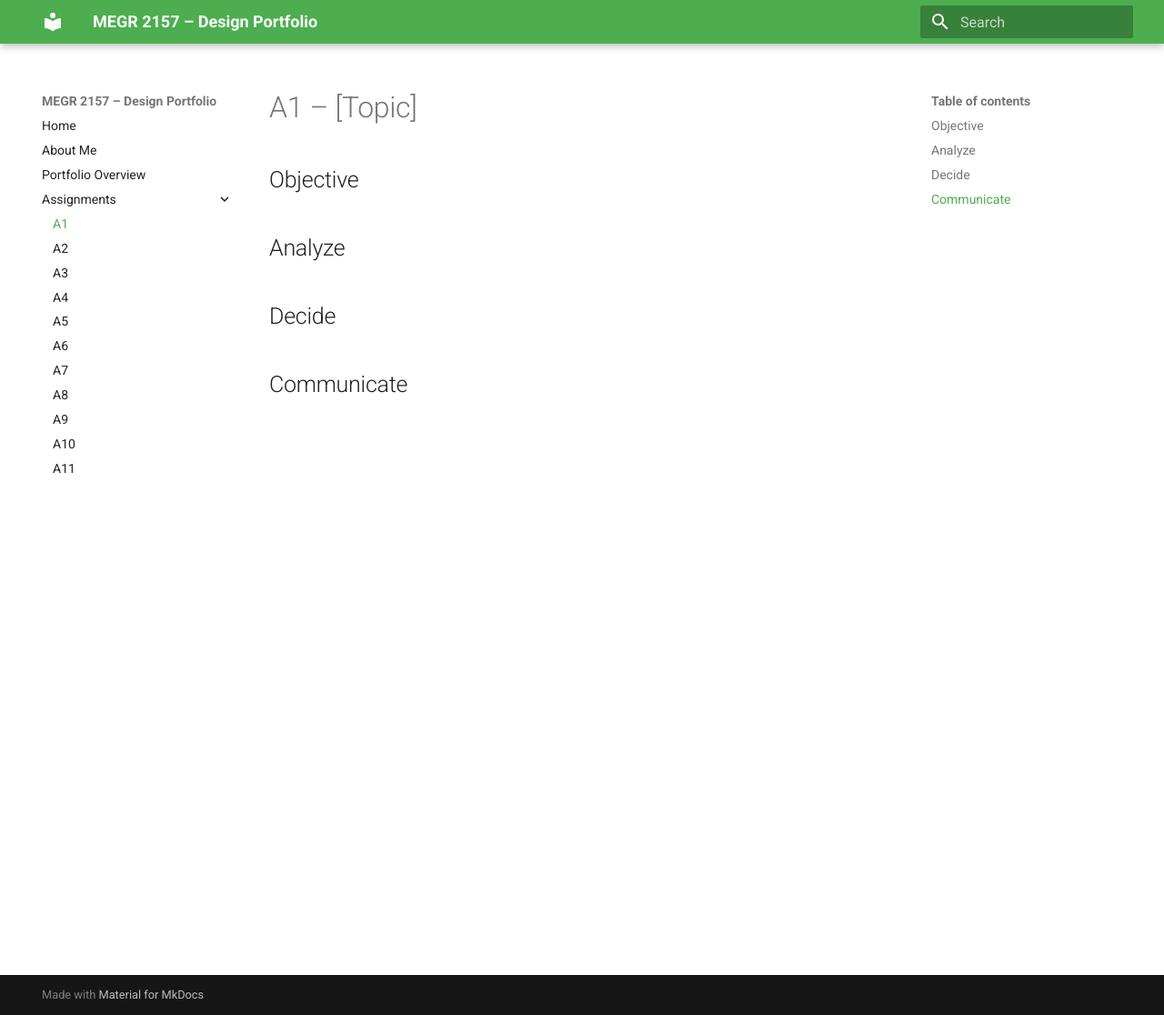
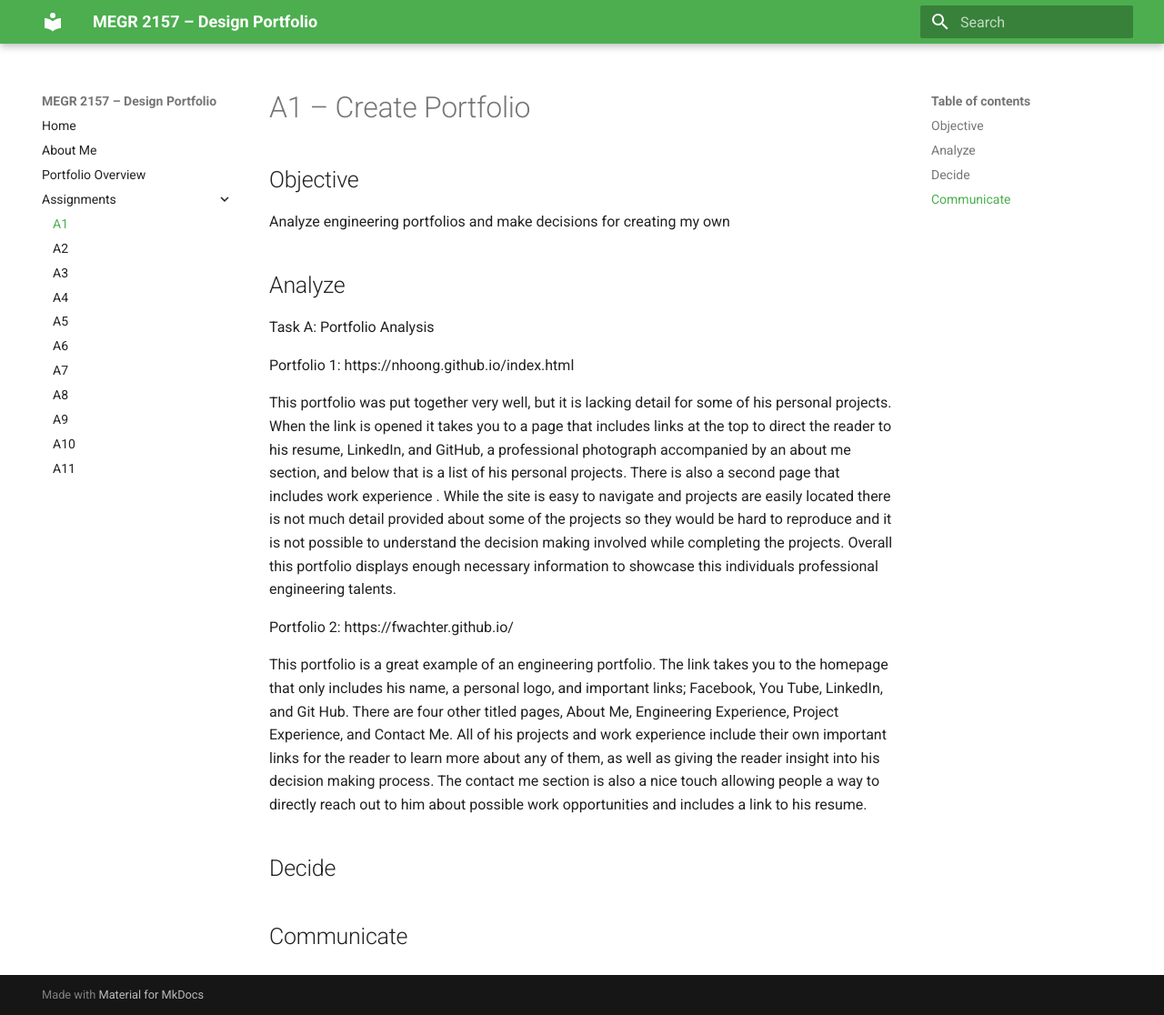
Before and after one commit to whodges5-art/wyatt-hodges-design-projects-portfolio, an MkDocs documentation site: the page built from docs/assignments/A01/index.md, in a window 1280 px wide and 1116 px high. Shown: the whole window at 91% size. Built offline with MkDocs 1.6.1 and Material for MkDocs 9.7.7, drawn with Linux system fonts in a browser that asks for light colours.

Commit message:
Analyze Task A

```diff
--- a/docs/assignments/A01/index.md
+++ b/docs/assignments/A01/index.md
@@ -1,9 +1,20 @@
-# A1 – [Topic]
+# A1 – Create Portfolio
 
 ## Objective
+Analyze engineering portfolios and make decisions for creating my own
 
 
 ## Analyze
+Task A: Portfolio Analysis
+
+Portfolio 1: https://nhoong.github.io/index.html
+
+This portfolio was put together very well, but it is lacking detail for some of his personal projects. When the link is opened it takes you to a page that includes links at the top to direct the reader to his resume, LinkedIn, and GitHub, a professional photograph accompanied by an about me section, and below that is a list of his personal projects. There is also a second page that includes work experience . While the site is easy to navigate and projects are easily located there is not much detail provided about some of the projects so they would be hard to reproduce and it is not possible to understand the decision making involved while completing the projects. Overall this portfolio displays enough necessary information to showcase this individuals professional engineering talents.
+
+Portfolio 2: https://fwachter.github.io/
+
+This portfolio is a great example of an engineering portfolio. The link takes you to the homepage that only includes his name, a personal logo, and important links; Facebook, You Tube, LinkedIn, and Git Hub. There are four other titled pages, About Me, Engineering Experience, Project Experience, and Contact Me. All of his projects and work experience include their own important links for the reader to learn more about any of them, as well as giving the reader insight into his decision making process. The contact me section is also a nice touch allowing people a way to directly reach out to him about possible work opportunities and includes a link to his resume.
+
 
 
 ## Decide
```
